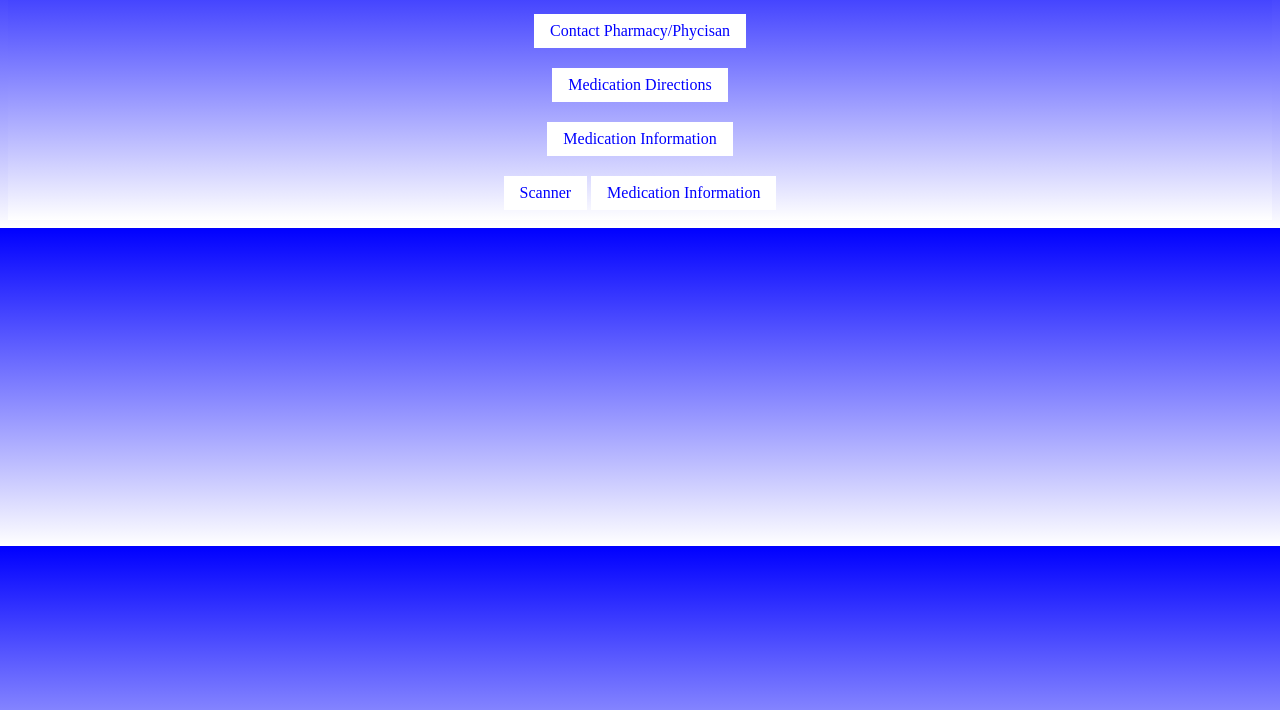
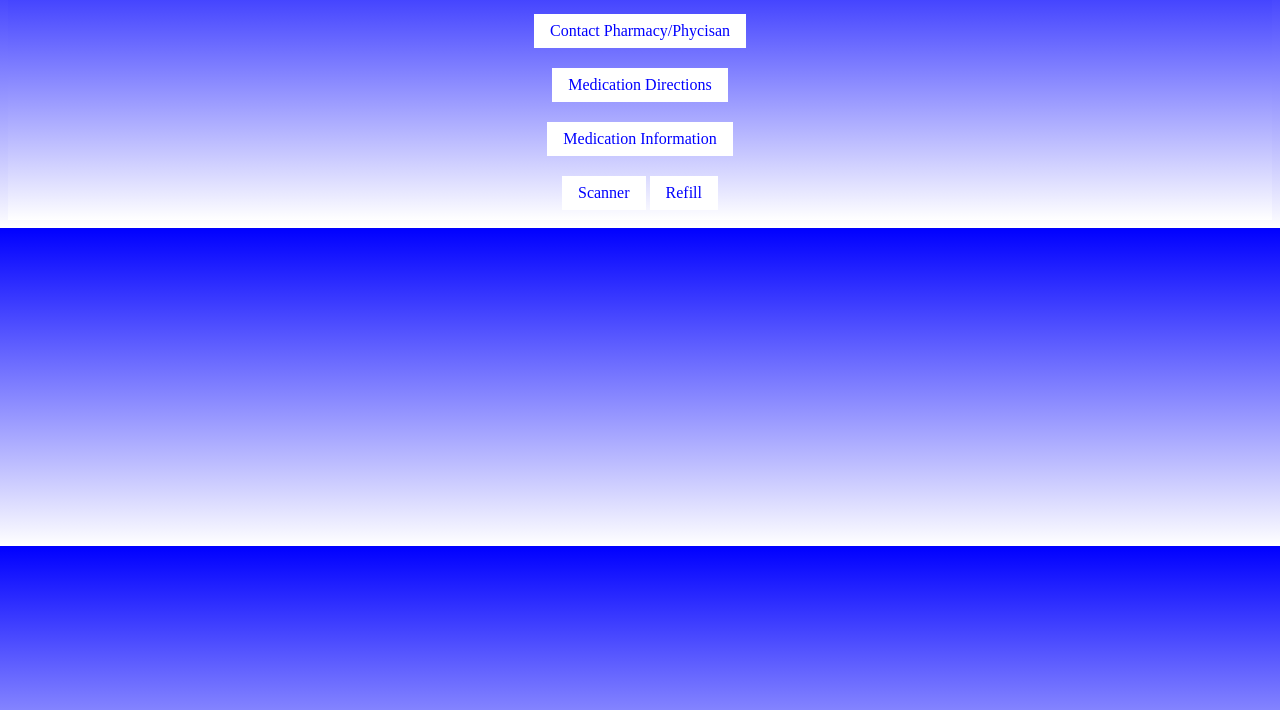
Before and after one commit to ovgarcia5138e/mangohacks, a plain HTML site: page index.html in a window 1280 px wide. Shown: the part 90-800 px from the top of the page. Drawn offline with Linux system fonts and the light colour scheme.

Commit message:
Update index.html

```diff
--- a/index.html
+++ b/index.html
@@ -59,7 +59,7 @@
         <a href="medicationInformation.html">Medication Information</a>
         <br>
         <a href="scanner.html"> Scanner</a>
-        <a href="medicationInformation.html">Medication Information</a>
+        <a href="refill.html">Refill</a>
         <br>
 
         </center>
```
